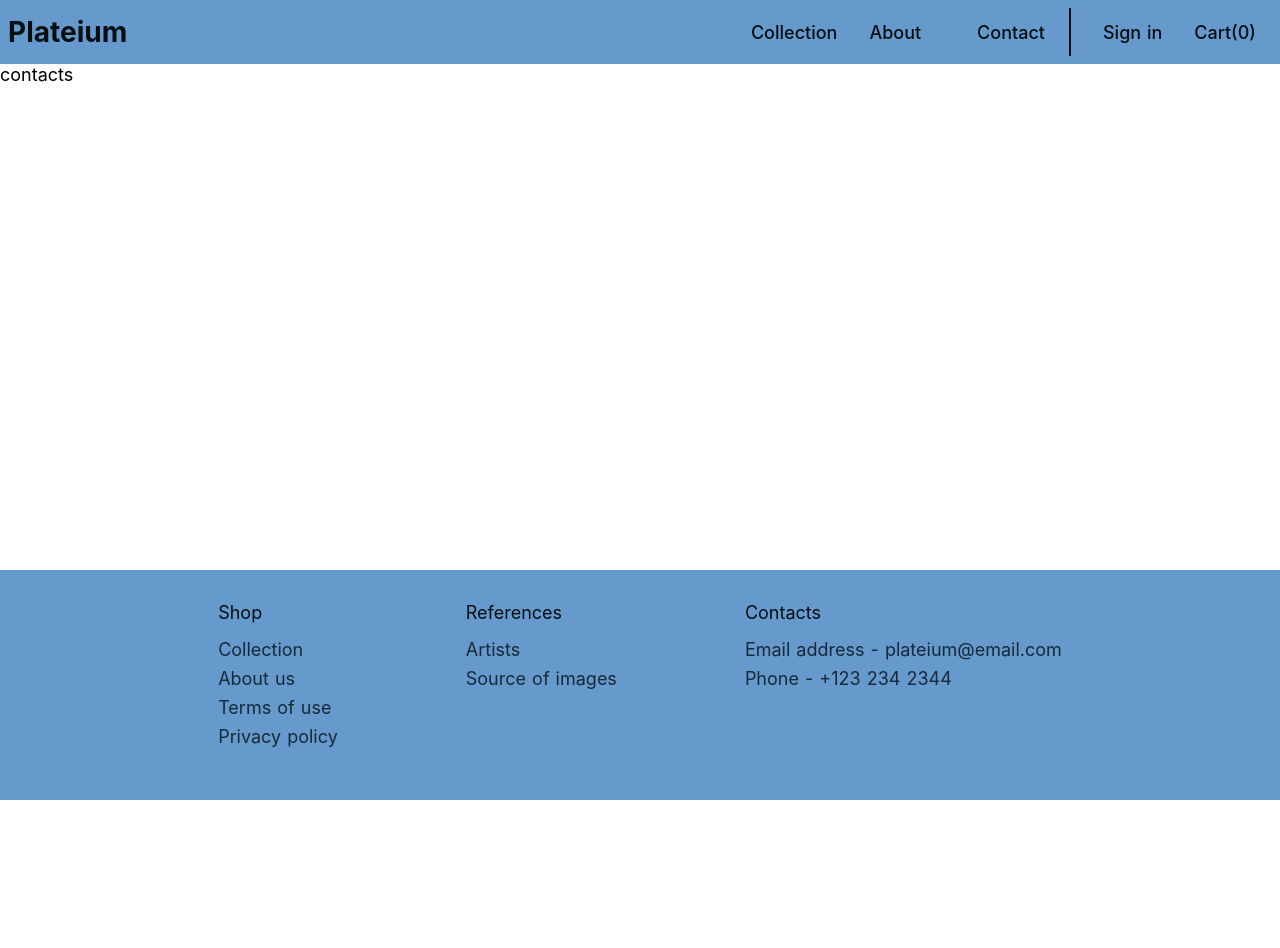
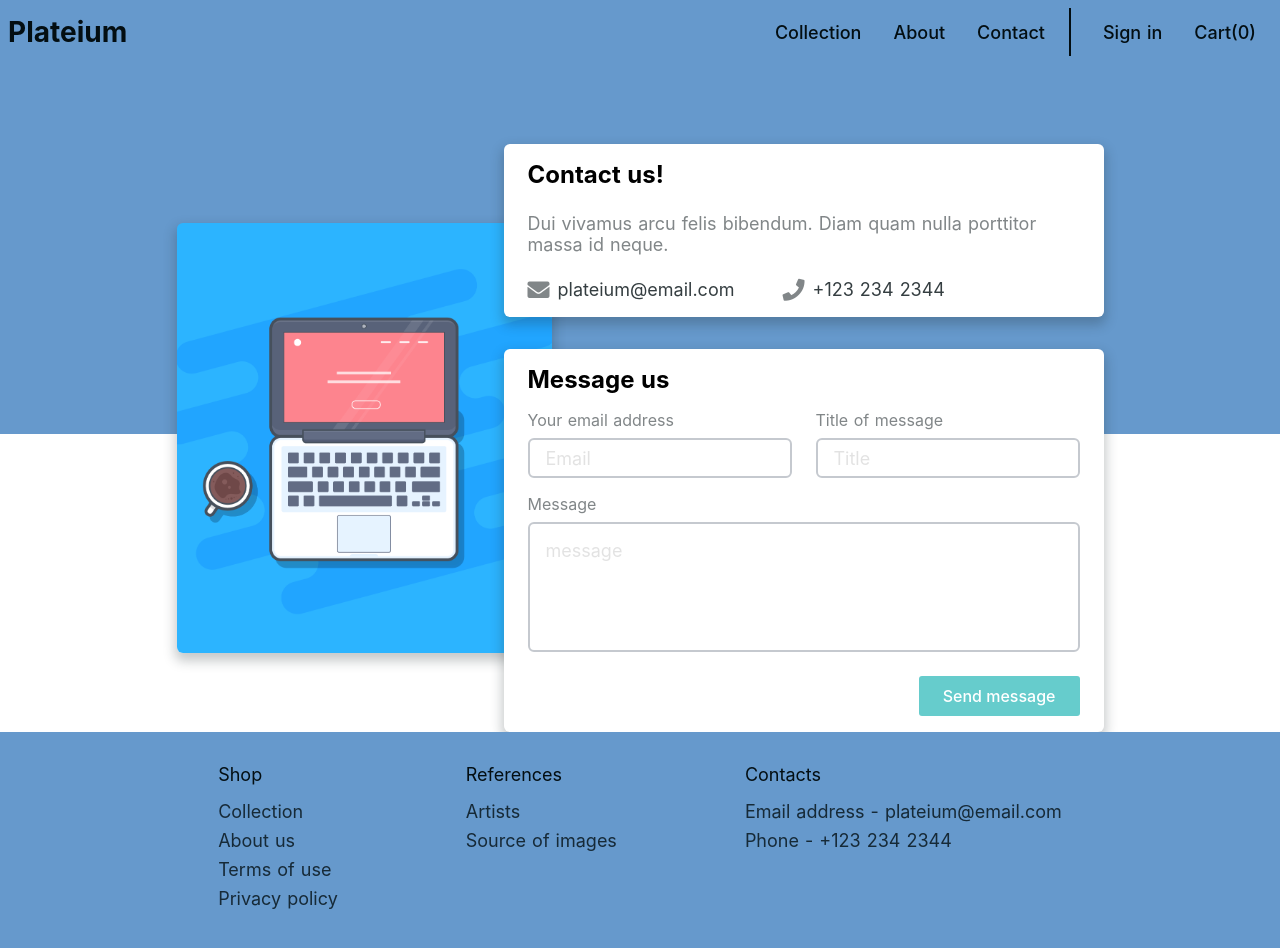
Before and after one commit to AndrisC/Plateium, a Nuxt app: page /contacts in a window 1280 px wide. Shown: the top 948 px of the page. Before the commit the page ends 800 px from the top, so only its background shows below. Built offline with nearby package versions, Linux system fonts and the light colour scheme; a web font is replaced by a local one.

Commit message:
About and contact page done

```diff
--- a/assets/tokens/color.scss
+++ b/assets/tokens/color.scss
@@ -1,6 +1,17 @@
-$primary-color:     #6699CC;
-$primary-color-light:  #94B8DB;
-$primary-color-dark: #476B8F;
+$primary-color:         #6699CC;
+$primary-color-light:   #94B8DB;
+$primary-color-dark:    #476B8F;
+
+$secondary-color:       #66CCCC;
+
+$secondary-dark-100:    #5CB8B8;
+$secondary-dark-200:    #52A3A3;
+$secondary-dark-300:    #478F8F;
+
+$secondary-light-800:   #E0F5F5;
+$secondary-light-700:   #D1F0F0;
+$secondary-light-600:   #C2EBEB;
+
 
 $error-color:   #D6262E;
 $succes-color:  #4BB543;
@@ -8,7 +19,7 @@ $warning-color: #FF6600;
 
 $color-gray:        #6F7886;
 $color-gray-light:  #F6F6F6;
-$border-color: #CFCFCF;
+$border-color: #C5C9CF;
 
 $font-color: #030E12;
 $font-color-light: rgba(3, 14, 18, 0.8);
@@ -24,5 +35,5 @@ $font-color-lighter: rgba(3, 14, 18, 0.5);
   warningColor: $warning-color;
 
   colorGrey: $color-gray;
-  borderColor: $border-color
+  borderColor: $border-color;
 }
--- a/components/NavBar.vue
+++ b/components/NavBar.vue
@@ -60,7 +60,7 @@ export default {
   cursor: pointer;
 }
 .border-right {
-  padding: 0 $space-m;
+  padding: 0 $space-m 0 0;
   border-right: 2px solid $font-color;
 }
 
--- /dev/null
+++ b/components/plt-button.vue
@@ -0,0 +1,86 @@
+<template lang="html">
+  <button
+    type="button"
+    :class="{
+      'contained': type == 'contained',
+      'secondary': type == 'secondary',
+    }"
+    v-bind="$attrs"
+    v-on="$listeners"
+  >
+    <slot></slot>
+  </button>
+</template>
+
+<script>
+export default {
+  props: {
+    type: {
+      type: String,
+      default: "contained",
+    }
+  },
+}
+</script>
+
+<style lang="scss" scoped>
+button {
+  transition: all .3s;
+  font-weight: 500;
+  height: 40px;
+  position: relative;
+  padding: $space-xs $space-m;
+  overflow: hidden;
+  border-radius: $radius-small;
+  border: none;
+  cursor: pointer;
+  outline: none;
+  user-select: none;
+  transition: all .6s ease;
+  font-size: $paragraph-small;
+
+  &:hover {
+    background: $secondary-dark-100;
+  }
+  &:focus {
+    background: $secondary-dark-100;
+  }
+  &:active {
+    background: $secondary-dark-200;
+  }
+}
+.contained {
+  background: $secondary-color;
+  color: #fff;
+}
+
+.secondary {
+  color: $secondary-dark-200;
+  background: inherit;
+  &:hover {
+    background: $secondary-light-800;
+    color: $secondary-dark-200;
+  }
+  &:focus {
+    background: $secondary-light-800;
+    color: $secondary-dark-200;
+  }
+  &:active {
+    background: $secondary-light-600;
+  }
+}
+button:disabled {
+  background: #a5a5a5;
+  color: #333;
+  opacity: 0.38 !important;
+  pointer-events: none;
+  &:hover {
+    box-shadow: none;
+    background: inherit;
+  }
+}
+.secondary:disabled {
+  color: #333;
+  background: inherit;
+}
+</style>
--- /dev/null
+++ b/components/plt-input.vue
@@ -0,0 +1,104 @@
+<template lang="html">
+  <div class="one-field">
+    <div class="flex-wrapper">
+      <label v-if="title">
+        {{ title }}
+      </label>
+    </div>
+
+    <tag
+      ref="field"
+      v-bind="computedBinds"
+      class="field"
+      @focus="scrollIntoView()"
+    />
+  </div>
+</template>
+
+<script>
+export default {
+  props: {
+    title: {
+      type: String,
+    },
+  },
+  data() {
+    return {
+      tag: 'input'
+    }
+  },
+  computed: {
+    computedBinds() {
+      let obj = {
+        ...this.$attrs,
+        is: this.$attrs.tag || 'input',
+      }
+      if(this.$attrs.tag == 'textarea') obj['value.prop'] = this.$attrs.value
+
+      return obj
+    }
+  },
+  methods: {
+    scrollIntoView() {
+      if( !this.$props.scrollTofield ) return
+
+      let tag = this.$refs.field
+      tag.scrollIntoView({ behavior: "smooth", block: "center", inline: "nearest" })
+    },
+  }
+}
+</script>
+
+<style lang="scss" scoped>
+::placeholder {
+  opacity: 0.2;
+}
+.flex-wrapper {
+  display: flex;
+}
+.one-field {
+  margin: $space-s 0 0 0;
+  position: relative;
+
+  label {
+    position: relative;
+    transition: all .3s;
+    font-size: $paragraph-small;
+    color: $font-color-lighter;
+    font-weight: 400;
+    padding: 0;
+    margin: 0;
+    display: flex;
+  }
+  &:hover {
+    .edit {
+      opacity: 1;
+    }
+  }
+}
+.field {
+  height: 40px;
+  padding: 0px $space-s;
+  width: 100%;
+  border: none;
+  display: block;
+  border-radius: $radius-default;
+  outline: none;
+  box-sizing: border-box;
+  border: 2px solid $border-color;
+  background: #fff;
+  font-size: $paragraph;
+  margin: $space-xs 0 0 0;
+  transition: all .3s;
+  &:focus {
+    border: 2px solid $primary-color;
+    background: #fff;
+    box-shadow: 0px 0px 3px rgba($primary-color, .5);
+  }
+}
+textarea {
+  min-height: 130px !important;
+  padding: $space-s!important;
+  resize: none;
+}
+</style>
--- a/package.json
+++ b/package.json
@@ -9,6 +9,9 @@
     "generate": "nuxt generate"
   },
   "dependencies": {
+    "@fortawesome/fontawesome-svg-core": "^1.2.36",
+    "@fortawesome/free-solid-svg-icons": "^5.15.4",
+    "@fortawesome/vue-fontawesome": "^2.0.6",
     "@nuxtjs/axios": "^5.13.6",
     "@nuxtjs/style-resources": "^1.2.1",
     "core-js": "^3.15.1",
--- a/pages/contacts.vue
+++ b/pages/contacts.vue
@@ -1,6 +1,51 @@
 <template>
   <div class="container">
-    <p>contacts</p>
+    <div class="extended-header"></div>
+
+    <div class="contact-container">
+      <div class="outter-shell">
+        <div class="image-holder">
+          <img src="~/static/images/contact.png" alt="">
+        </div>
+
+        <div class="contacts-holder">
+          <div class="contacts">
+            <h3>Contact us!</h3>
+
+            <p class="contact-text">Dui vivamus arcu felis bibendum. Diam quam nulla porttitor massa id neque.</p>
+
+            <div class="addresses">
+              <div class="email">
+                <i class="fas fa-envelope"></i>
+                <span>plateium@email.com</span>
+              </div>
+
+              <div class="phone">
+                <i class="fas fa-phone"></i>
+                <span>+123 234 2344</span>
+              </div>
+            </div>
+          </div>
+
+          <div class="message-container">
+            <h3>Message us</h3>
+
+            <div class="email-inputs">
+              <plt-input placeholder="Email" class="email-input" title="Your email address"/>
+              <plt-input placeholder="Title" title="Title of message"/>
+            </div>
+
+            <div class="text-area">
+              <plt-input placeholder="message" tag="textarea" title="Message"/>
+            </div>
+
+            <div class="button-container">
+              <plt-button>Send message</plt-button>
+            </div>
+          </div>
+        </div>
+      </div>
+    </div>
   </div>
 </template>
 
@@ -8,12 +53,87 @@
 export default {
   data() {
     return {
-
     }
   },
 }
 </script>
 
 <style lang="scss" scoped>
+.extended-header {
+  background: $primary-color;
+  height: 370px;
+}
+.contact-container {
+  display: flex;
+  align-items: center;
+  flex-direction: column;
+  margin-top: -290px;
+}
+.outter-shell {
+  display: flex;
+  align-items: center;
+}
+.image-holder {
+  width: 375px;
+  height: 430px;
+  box-shadow: $box-shadow;
+  z-index: 1;
+  overflow: hidden;
+  border-radius: $radius-default;
 
+  img {
+    object-fit: cover;
+    object-position: center;
+    width: 100%;
+    height: 100%;
+  }
+}
+.contacts-holder {
+  width: 600px;
+  margin-left: -$space-l;
+  z-index: 2;
+}
+.contacts, .message-container {
+  box-shadow: $box-shadow;
+  border-radius: $radius-default;
+  background: #fff;
+  padding: $space-s $space-m;
+}
+.contacts {
+  margin-bottom: 32px;
+}
+.contact-text {
+  margin: $space-m 0;
+  color: $font-color-lighter;
+}
+.addresses, .phone, .email {
+  display: flex;
+
+  span {
+    color: $font-color-light;
+  }
+  i {
+    font-size: 22px;
+    color: $font-color-lighter;
+    margin-right: $space-xs;
+  }
+}
+.email {
+  margin-right: $space-l;
+}
+.message-container {
+}
+.email-inputs {
+  display: flex;
+  justify-content: space-between;
+  margin-bottom: $space-s;
+}
+.email-input {
+  margin-right: $space-m;
+}
+.button-container {
+  display: flex;
+  justify-content: flex-end;
+  margin-top: $space-m;
+}
 </style>
--- a/pages/index.vue
+++ b/pages/index.vue
@@ -90,10 +90,12 @@
     </div>
 
     <div class="newsletter-container">
-      <h1>Join our newsletter!</h1>
+      <h2>Join our newsletter!</h2>
 
       <div class="email-container">
+        <plt-input placeholder="Email" class="email-input" title="Your email address"/>
 
+        <plt-button>Subscribe</plt-button>
       </div>
 
       <!-- ide checkbox -->
@@ -222,5 +224,17 @@ export default {
   flex-direction: column;
   align-items: center;
   margin: $space-l auto;
+
+  h2 {
+    margin-bottom: $space-s;
+  }
+}
+.email-container {
+  display: flex;
+  align-items: flex-end;
+
+  .email-input {
+    margin-right: $space-m;
+  }
 }
 </style>
```
Also changed, not shown: static/images/contact.png (added), 1 other file (tests, documents, lock files or other folders).
